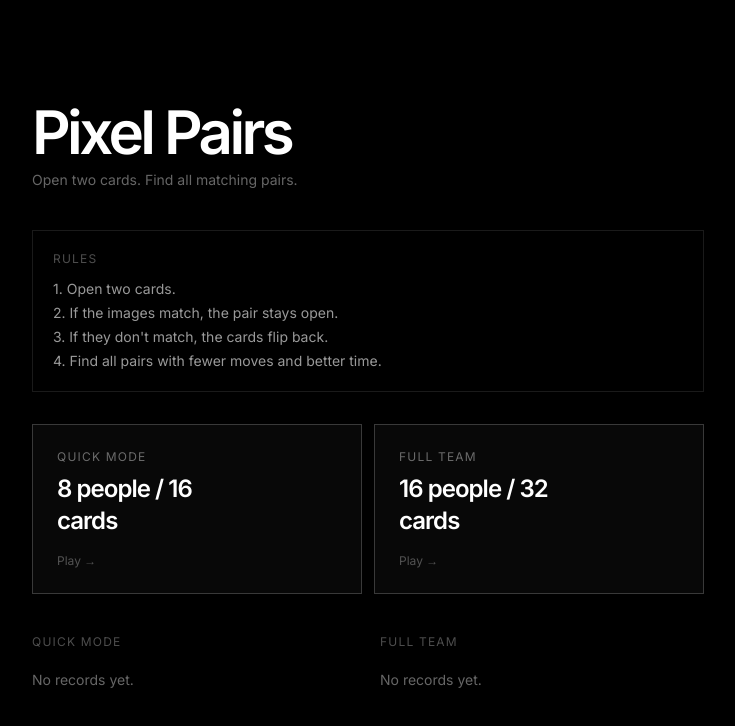
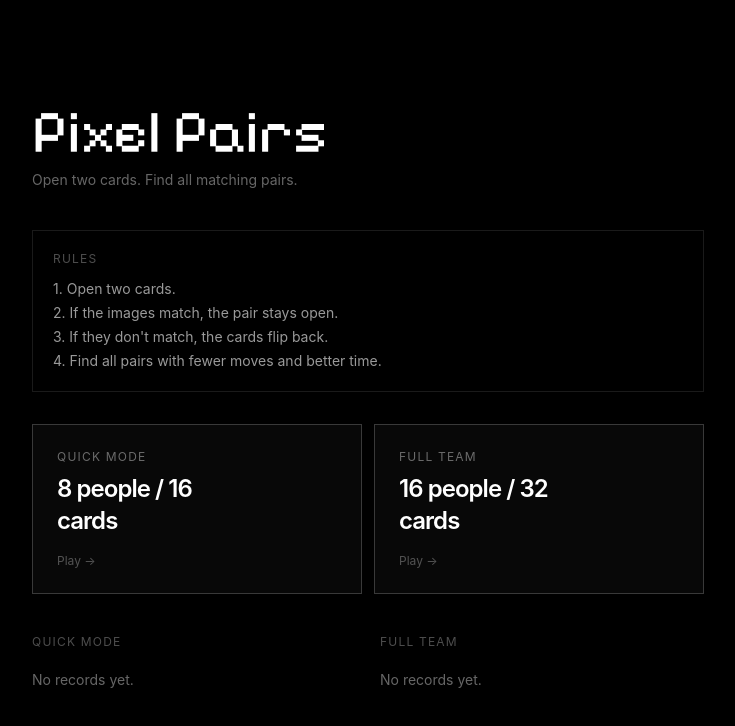
Before and after one commit to Irina0313/pixels_games, a React (Vite) app in the folder pixel-pairs/: page / in a window 1280 px wide. Shown: the top 726 px of the page, without its empty margins (272-1007 px from the left). Built offline with nearby package versions, Linux system fonts and the light colour scheme.

Commit message:
feat(fonts): switch headings to Pixelify Sans, add Inter Tight and Space Mono

```diff
--- a/pixel-pairs/index.html
+++ b/pixel-pairs/index.html
@@ -4,9 +4,9 @@
     <meta charset="UTF-8" />
     <link rel="icon" type="image/svg+xml" href="/favicon.svg" />
     <meta name="viewport" content="width=device-width, initial-scale=1.0" />
-    <link rel="preconnect" href="https://fonts.googleapis.com" />
-    <link rel="preconnect" href="https://fonts.gstatic.com" crossorigin />
-    <link href="https://fonts.googleapis.com/css2?family=Inter:wght@400;500;600&family=Pixelify+Sans&display=swap" rel="stylesheet" />
+    <link rel="preconnect" href="https://fonts.googleapis.com">
+    <link rel="preconnect" href="https://fonts.gstatic.com" crossorigin>
+    <link href="https://fonts.googleapis.com/css2?family=Inter+Tight:ital,wght@0,100..900;1,100..900&family=Pixelify+Sans:wght@400..700&family=Space+Mono:ital,wght@0,400;0,700;1,400;1,700&display=swap" rel="stylesheet">
     <title>pixel-pairs</title>
   </head>
   <body>
--- a/pixel-pairs/src/components/ResultScreen.tsx
+++ b/pixel-pairs/src/components/ResultScreen.tsx
@@ -28,7 +28,7 @@
       <div className="w-full max-w-lg mx-auto animate-fadeIn">
 
         {/* Title */}
-        <h1 className="text-4xl md:text-5xl font-semibold text-white tracking-[-0.04em] mb-2">
+        <h1 className="text-4xl md:text-5xl font-pixel text-white mb-2">
           All pairs found!
         </h1>
 
--- a/pixel-pairs/src/components/StartScreen.tsx
+++ b/pixel-pairs/src/components/StartScreen.tsx
@@ -21,7 +21,7 @@
       <div className="w-full max-w-2xl mx-auto animate-fadeIn">
 
         {/* Title */}
-        <h1 className="text-5xl md:text-6xl font-semibold text-white tracking-[-0.06em] mb-2">
+        <h1 className="text-5xl md:text-6xl font-pixel text-white mb-2">
           {GAME_TITLE}
         </h1>
         <p className="text-white/40 text-sm mb-10">
--- a/pixel-pairs/tailwind.config.js
+++ b/pixel-pairs/tailwind.config.js
@@ -13,8 +13,9 @@
         },
       },
       fontFamily: {
-        sans: ["Inter", "sans-serif"],
+        sans: ["Inter Tight", "sans-serif"],
         pixel: ["Pixelify Sans", "monospace"],
+        mono: ["Space Mono", "monospace"],
       },
       aspectRatio: {
         card: "3 / 4",
```
